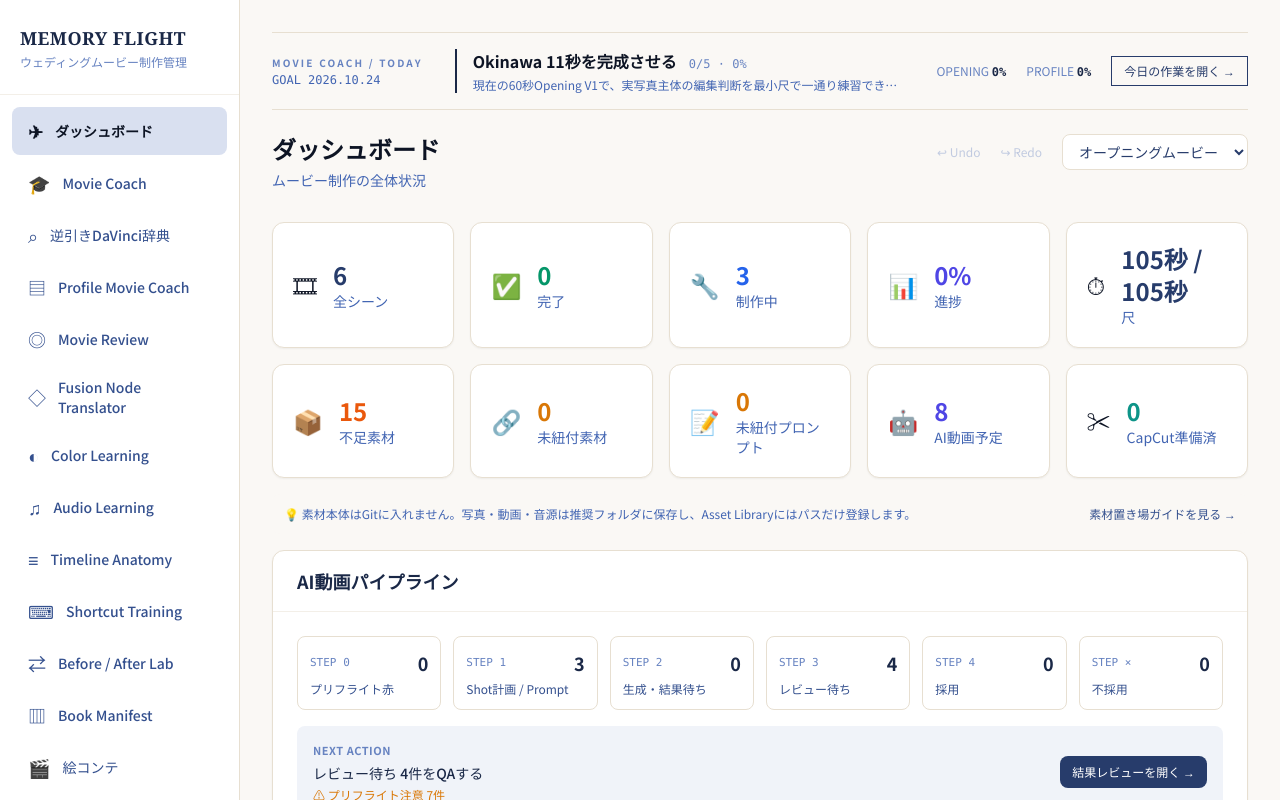
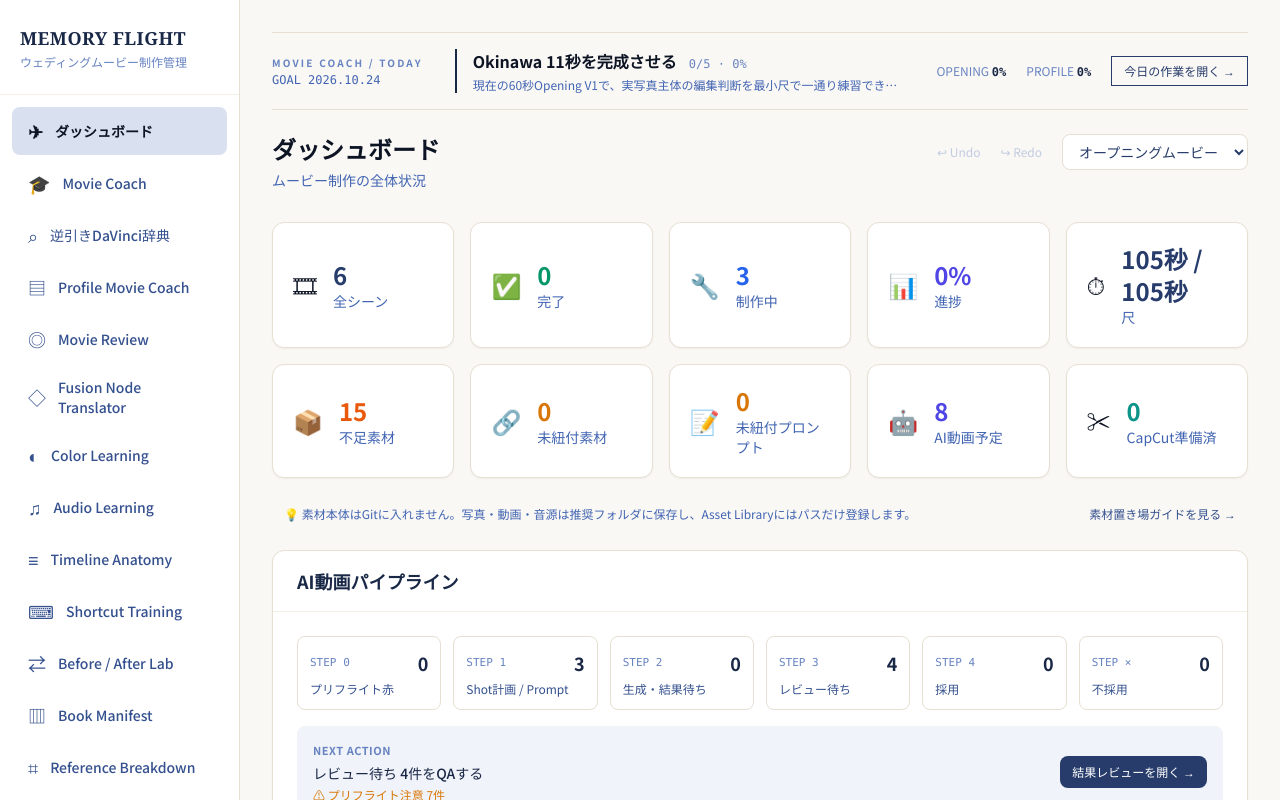
Before and after one commit to m-shogo/wedding-project, a React (Vite) app in the folder movie-dashboard/: page / in a window 1280 px wide. Shown: the top 800 px of the page. Built offline with nearby package versions, Linux system fonts and the light colour scheme.

Commit message:
feat(movie-coach): expose reference breakdown

```diff
--- a/movie-dashboard/src/components/Sidebar.tsx
+++ b/movie-dashboard/src/components/Sidebar.tsx
@@ -15,6 +15,7 @@ const links = [
   { to: "/movie-coach/shortcuts", label: "Shortcut Training", icon: "⌨" },
   { to: "/movie-coach/compare", label: "Before / After Lab", icon: "⇄" },
   { to: "/movie-coach/book", label: "Book Manifest", icon: "▥" },
+  { to: "/movie-coach/reference", label: "Reference Breakdown", icon: "⌗" },
   { to: "/storyboard", label: "絵コンテ", icon: "🎬" },
   { to: "/assets", label: "素材ライブラリ", icon: "🗂" },
   { to: "/clips", label: "クリップ素材集", icon: "🎞" },
```
